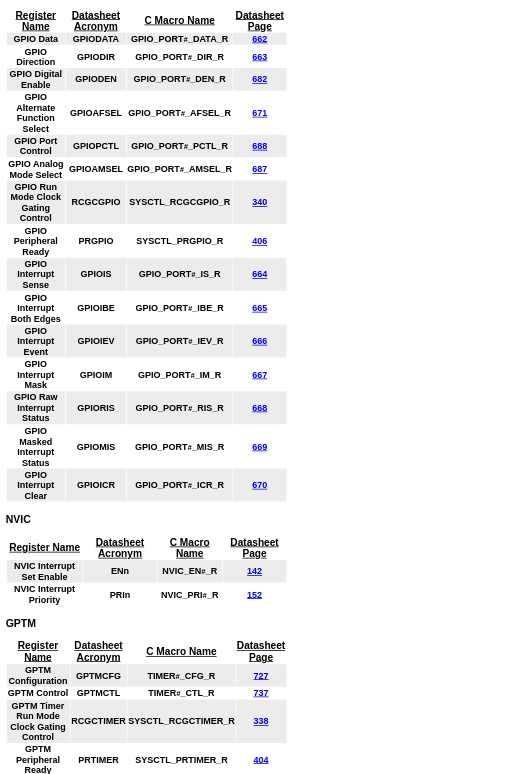
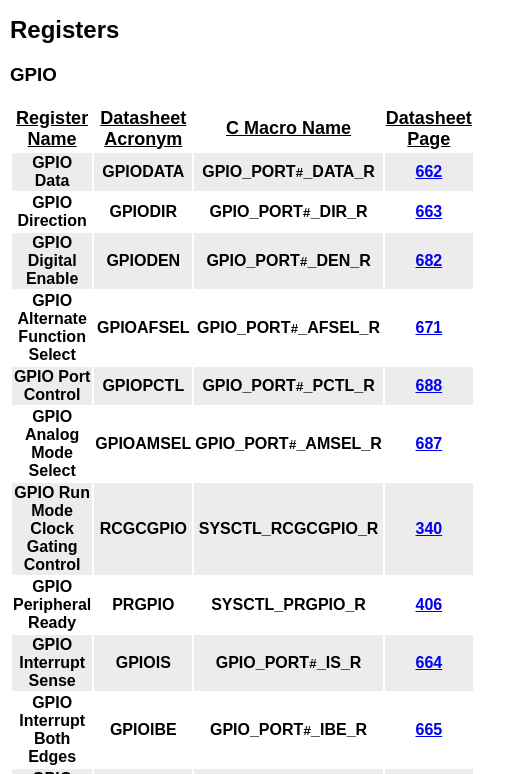
Before and after one commit to alex-pallan/cpre288-quick-reference, a plain HTML site: page register-tables.html in a window 390 px wide. Shown: the part 118-892 px from the top of the page, 515 px wide, since content can reach past the window. Drawn offline with Linux system fonts and the light colour scheme.

Commit message:
Update register-tables.html

```diff
--- a/register-tables.html
+++ b/register-tables.html
@@ -64,20 +64,6 @@
         margin: 0;
         padding: 0;
     }
-
-    /* Media query for mobile devices */
-@media only screen and (max-width: 767px) {
-  body {
-    zoom: 75%; /* Adjust the zoom level as needed */
-    -moz-transform: scale(0.75); /* Firefox */
-    -moz-transform-origin: 0 0;
-    -o-transform: scale(0.75); /* Opera */
-    -o-transform-origin: 0 0;
-    -webkit-transform: scale(0.75); /* Webkit (Safari, Chrome, etc) */
-    -webkit-transform-origin: 0 0;
-    transform: scale(0.75); /* Standard */
-    transform-origin: 0 0;
-  }
 }
 </style>
 <script src=""></script>
```
